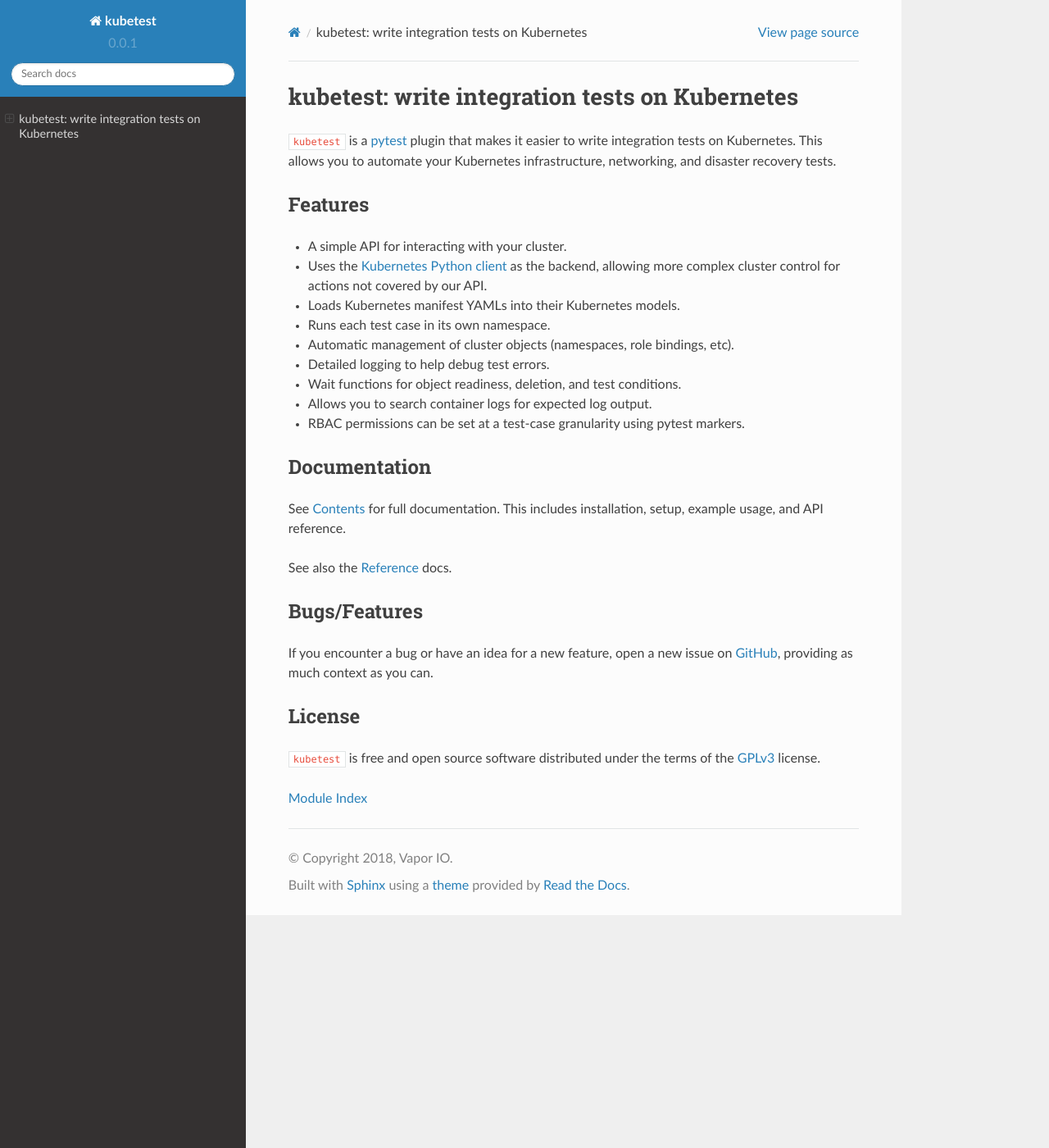
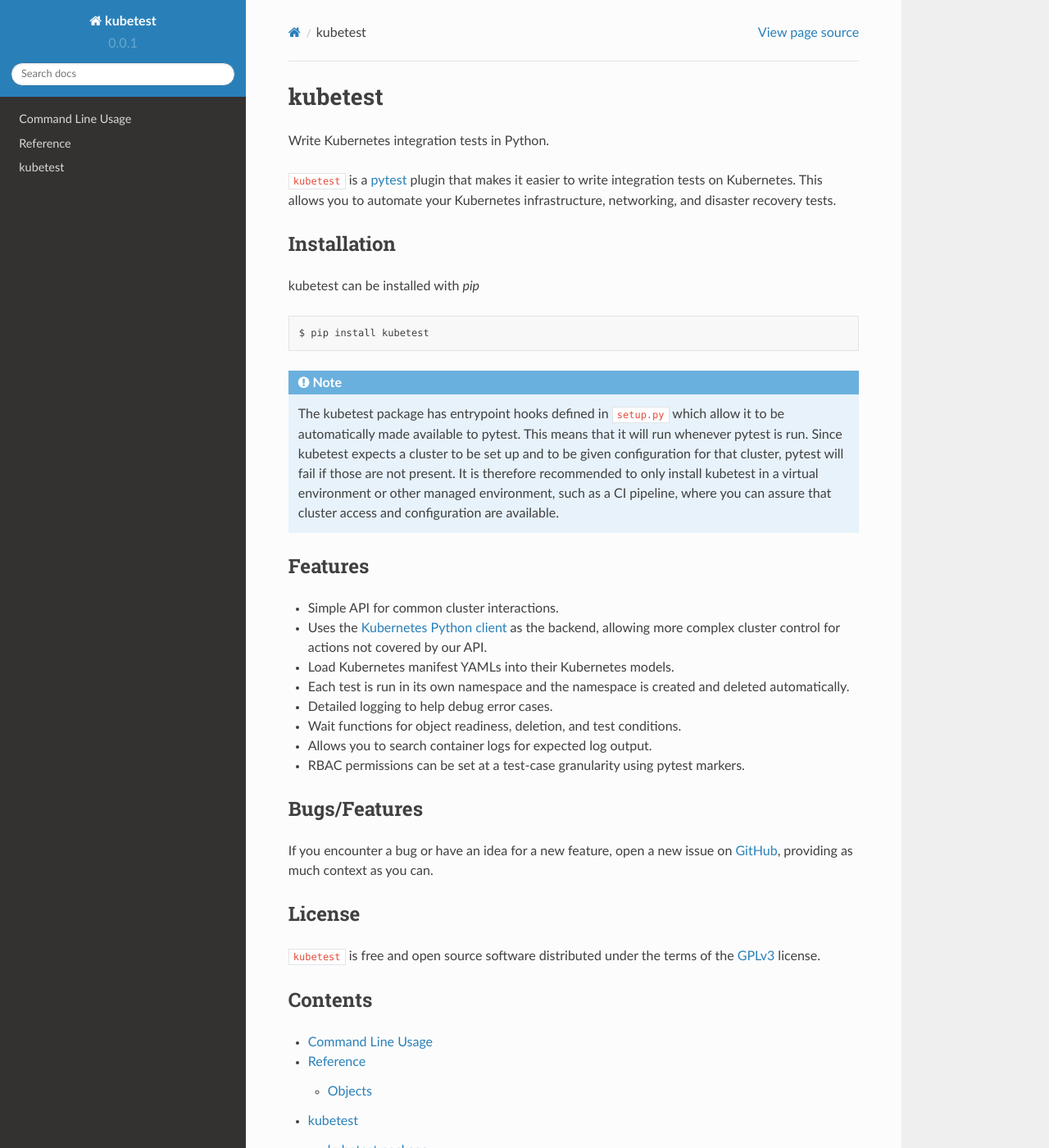
Before and after one commit to vapor-ware/kubetest, a Sphinx documentation site: the page built from docs/index.rst, in a window 1280 px wide and 1400 px high. Shown: the whole window at 82% size. Built offline with Sphinx 7.4.7 and the Read the Docs theme 2.0.0, drawn with Linux system fonts in a browser that asks for light colours; pages that are not in the unit, such as notebooks, are missing from menus.

Commit message:
writing up docs

```diff
--- a/docs/index.rst
+++ b/docs/index.rst
@@ -1,7 +1,9 @@
 :orphan:
 
-kubetest: write integration tests on Kubernetes
-===============================================
+kubetest
+========
+
+Write Kubernetes integration tests in Python.
 
 ``kubetest`` is a `pytest <https://docs.pytest.org/en/latest/>`_ plugin that
 makes it easier to write integration tests on Kubernetes. This allows you to
@@ -9,29 +11,38 @@
 tests.
 
 
-.. _features:
+Installation
+------------
+kubetest can be installed with `pip`
+
+.. code-block:: bash
+
+   $ pip install kubetest
+
+
+.. note::
+   The kubetest package has entrypoint hooks defined in ``setup.py`` which allow it to be
+   automatically made available to pytest. This means that it will run whenever pytest is run.
+   Since kubetest expects a cluster to be set up and to be given configuration for that
+   cluster, pytest will fail if those are not present. It is therefore recommended to only
+   install kubetest in a virtual environment or other managed environment, such as a CI
+   pipeline, where you can assure that cluster access and configuration are available.
+
 
 Features
 --------
 
-- A simple API for interacting with your cluster.
+- Simple API for common cluster interactions.
 - Uses the `Kubernetes Python client <https://github.com/kubernetes-client/python>`_ as
   the backend, allowing more complex cluster control for actions not covered by our API.
-- Loads Kubernetes manifest YAMLs into their Kubernetes models.
-- Runs each test case in its own namespace.
-- Automatic management of cluster objects (namespaces, role bindings, etc).
-- Detailed logging to help debug test errors.
+- Load Kubernetes manifest YAMLs into their Kubernetes models.
+- Each test is run in its own namespace and the namespace is created and
+  deleted automatically.
+- Detailed logging to help debug error cases.
 - Wait functions for object readiness, deletion, and test conditions.
 - Allows you to search container logs for expected log output.
 - RBAC permissions can be set at a test-case granularity using pytest markers.
 
-
-Documentation
--------------
-See :ref:`Contents <toc>` for full documentation. This includes installation,
-setup, example usage, and API reference.
-
-See also the :ref:`Reference <reference>` docs.
 
 Bugs/Features
 -------------
@@ -44,6 +55,16 @@
 ``kubetest`` is free and open source software distributed under the terms of
 the `GPLv3`_ license.
 
-:ref:`modindex`
+
+Contents
+--------
+
+.. toctree::
+   :maxdepth: 2
+
+   usage
+   reference
+   source/modules
+
 
 .. _`GPLv3`: https://github.com/vapor-ware/kubetest/blob/master/LICENSE
```
Also changed, not shown: README.md (+60 -6 lines), docs/contents.rst (deleted, +0 -9 lines), docs/usage.rst (added, +36 -0 lines), 2 other files.
